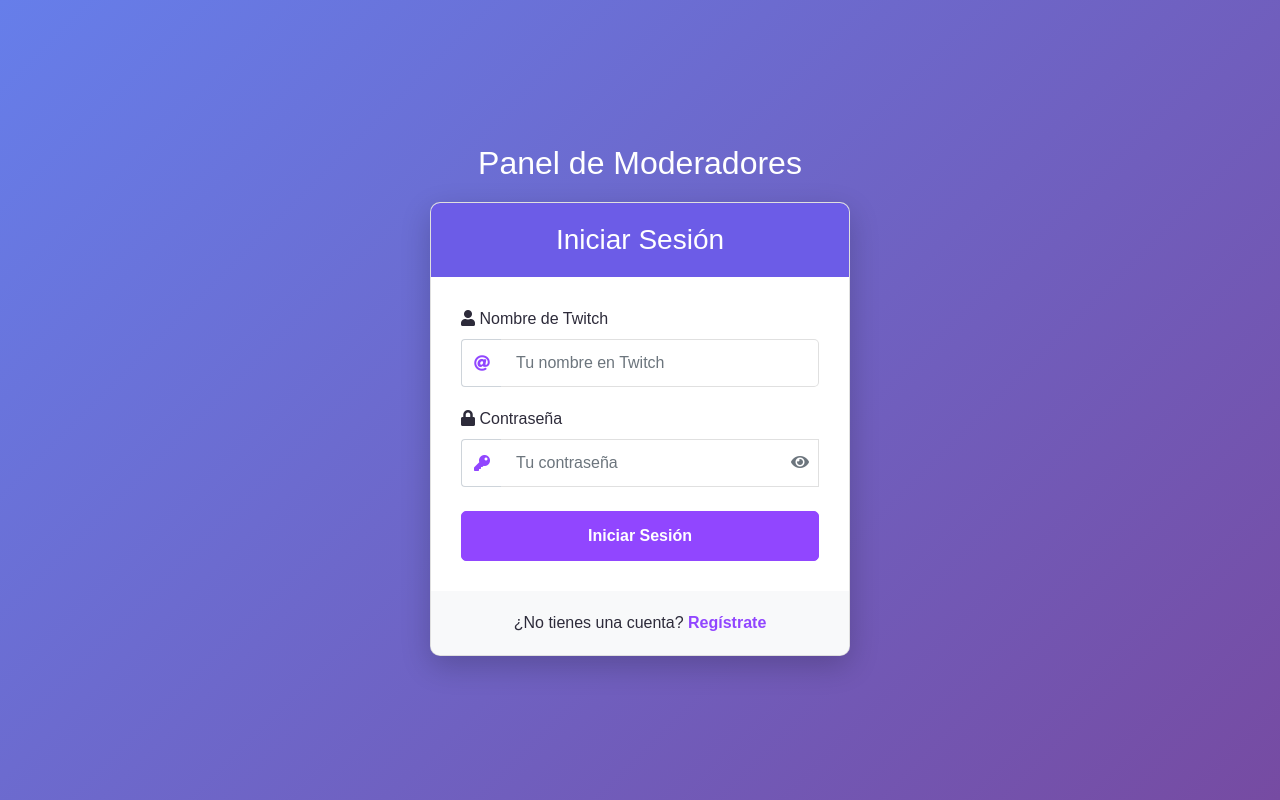
After one commit to MatiasTorres0/mods-twitch, a Django app: page /login/ in a window 1280 px wide. The commit adds this page. Run offline with Django 5.2, Linux system fonts and the light colour scheme; some libraries are stand-ins or nearby versions.

Commit message:
actualización 0.05

```diff
--- a/mods/core/templates/core/index.html
+++ b/mods/core/templates/core/index.html
@@ -51,7 +51,7 @@
               <a class="nav-link" href="{%url 'contact'%}">Contact</a>
             </li>
             <li class="nav-item">
-              <a class="btn btn-primary ml-lg-2" href="#">Free Analytics</a>
+              <a class="btn btn-primary ml-lg-2" href="{%url 'login'%}">Login</a>
             </li>
           </ul>
         </div>
--- /dev/null
+++ b/mods/core/templates/core/login.html
@@ -0,0 +1,229 @@
+<!DOCTYPE html>
+<html lang="es">
+<head>
+  <meta charset="UTF-8">
+  <meta name="viewport" content="width=device-width, initial-scale=1.0">
+  <meta http-equiv="X-UA-Compatible" content="ie=edge">
+  <meta name="copyright" content="MACode ID, https://macodeid.com/">
+  <title>Panel de Moderadores - Iniciar Sesión</title>
+  {% load static %}
+  <link rel="stylesheet" href="{% static 'core/css/maicons.css' %}">
+  <link rel="stylesheet" href="{% static 'core/css/bootstrap.css' %}">
+  <link rel="stylesheet" href="{% static 'core/vendor/animate/animate.css' %}">
+  <link rel="stylesheet" href="{% static 'core/css/theme.css' %}">
+  <link rel="stylesheet" href="https://cdnjs.cloudflare.com/ajax/libs/font-awesome/5.15.3/css/all.min.css">
+  <style>
+    body {
+      background-color: #f8f9fa;
+      background-image: linear-gradient(135deg, #667eea 0%, #764ba2 100%);
+      min-height: 100vh;
+      display: flex;
+      align-items: center;
+      justify-content: center;
+      margin: 0;
+      padding: 20px 0;
+    }
+    .login-container {
+      max-width: 450px;
+      width: 100%;
+      padding: 15px;
+    }
+    .card {
+      border-radius: 10px;
+      box-shadow: 0 10px 30px rgba(0, 0, 0, 0.2);
+      overflow: hidden;
+    }
+    .card-header {
+      background: #6c5ce7;
+      padding: 20px;
+      color: white;
+      border-bottom: none;
+    }
+    .card-body {
+      padding: 30px;
+    }
+    .form-group {
+      margin-bottom: 20px;
+      position: relative;
+    }
+    .form-control {
+      border-radius: 5px;
+      padding: 12px 15px;
+      border: 1px solid #e0e0e0;
+      transition: all 0.3s;
+    }
+    .form-control:focus {
+      border-color: #6c5ce7;
+      box-shadow: 0 0 0 0.2rem rgba(108, 92, 231, 0.25);
+    }
+    .btn-primary {
+      background-color: #6c5ce7;
+      border-color: #6c5ce7;
+      padding: 12px;
+      font-weight: 600;
+      border-radius: 5px;
+      transition: all 0.3s;
+    }
+    .btn-primary:hover {
+      background-color: #5b4bc4;
+      border-color: #5b4bc4;
+      transform: translateY(-2px);
+      box-shadow: 0 5px 15px rgba(108, 92, 231, 0.4);
+    }
+    .card-footer {
+      background-color: #f8f9fa;
+      border-top: none;
+      padding: 20px;
+    }
+    .logo {
+      text-align: center;
+      margin-bottom: 20px;
+    }
+    .logo img {
+      max-width: 120px;
+    }
+    .alert-danger {
+      border-radius: 5px;
+      background-color: #ffebee;
+      border-color: #ffcdd2;
+      color: #b71c1c;
+    }
+    .input-group-prepend .input-group-text {
+      background-color: transparent;
+      border-right: none;
+    }
+    .form-control.with-icon {
+      border-left: none;
+    }
+    .password-toggle {
+      position: absolute;
+      right: 10px;
+      top: 50%;
+      transform: translateY(-50%);
+      cursor: pointer;
+      z-index: 10;
+      color: #6c757d;
+    }
+    .input-group {
+      position: relative;
+    }
+    .input-group-text {
+      background-color: white;
+      border-right: none;
+    }
+    .form-control.with-icon {
+      border-left: none;
+    }
+    .twitch-color {
+      color: #9146FF;
+    }
+    .btn-twitch {
+      background-color: #9146FF;
+      border-color: #9146FF;
+    }
+    .btn-twitch:hover {
+      background-color: #7d3bdb;
+      border-color: #7d3bdb;
+    }
+    .animate__animated {
+      animation-duration: 0.8s;
+    }
+    @keyframes fadeIn {
+      from { opacity: 0; }
+      to { opacity: 1; }
+    }
+    .fadeIn {
+      animation-name: fadeIn;
+    }
+  </style>
+</head>
+<body>
+<div class="login-container animate__animated animate__fadeIn">
+  <div class="logo">
+    <h2 class="text-white">Panel de Moderadores</h2>
+  </div>
+  <div class="card">
+    <div class="card-header">
+      <h3 class="text-center m-0">Iniciar Sesión</h3>
+    </div>
+    <div class="card-body">
+      <form method="post">
+        {% csrf_token %}
+
+        <div class="form-group">
+          <label for="id_username"><i class="fas fa-user"></i> Nombre de Twitch</label>
+          <div class="input-group">
+            <div class="input-group-prepend">
+              <span class="input-group-text"><i class="fas fa-at twitch-color"></i></span>
+            </div>
+            <input type="text" name="username" class="form-control with-icon" id="id_username" placeholder="Tu nombre en Twitch" required>
+          </div>
+        </div>
+
+        <div class="form-group">
+          <label for="id_password"><i class="fas fa-lock"></i> Contraseña</label>
+          <div class="input-group">
+            <div class="input-group-prepend">
+              <span class="input-group-text"><i class="fas fa-key twitch-color"></i></span>
+            </div>
+            <input type="password" name="password" class="form-control with-icon" id="id_password" placeholder="Tu contraseña" required>
+            <span class="password-toggle" onclick="togglePassword()">
+              <i class="fas fa-eye" id="toggleIcon"></i>
+            </span>
+          </div>
+        </div>
+
+        {% if form.errors %}
+          <div class="alert alert-danger">
+            <p class="m-0"><i class="fas fa-exclamation-circle"></i> Tu nombre de usuario y contraseña no coinciden. Inténtalo de nuevo.</p>
+          </div>
+        {% endif %}
+
+        <button type="submit" class="btn btn-primary btn-twitch btn-block mt-4">Iniciar Sesión</button>
+      </form>
+    </div>
+    <div class="card-footer text-center">
+      <p class="m-0">¿No tienes una cuenta? <a href="{% url 'registro' %}" class="font-weight-bold twitch-color">Regístrate</a></p>
+    </div>
+  </div>
+</div>
+
+<script src="{% static 'core/js/jquery-3.5.1.min.js' %}"></script>
+<script src="{% static 'core/js/bootstrap.bundle.min.js' %}"></script>
+<script src="{% static 'core/js/theme.js' %}"></script>
+<script>
+  function togglePassword() {
+    const passwordInput = document.getElementById('id_password');
+    const toggleIcon = document.getElementById('toggleIcon');
+
+    if (passwordInput.type === 'password') {
+      passwordInput.type = 'text';
+      toggleIcon.classList.remove('fa-eye');
+      toggleIcon.classList.add('fa-eye-slash');
+    } else {
+      passwordInput.type = 'password';
+      toggleIcon.classList.remove('fa-eye-slash');
+      toggleIcon.classList.add('fa-eye');
+    }
+  }
+</script>
+<script>
+  // Prevenir problemas de recarga
+  document.addEventListener('DOMContentLoaded', function() {
+    // Asegurarse de que los elementos estén cargados correctamente
+    setTimeout(function() {
+      const passwordInput = document.getElementById('id_password');
+      const usernameInput = document.getElementById('id_username');
+      if (passwordInput) passwordInput.type = 'password';
+
+      // Limpiar campos en recarga si es necesario
+      if (performance.navigation.type === 1) { // 1 es recarga
+        if (passwordInput) passwordInput.value = '';
+        if (usernameInput) usernameInput.focus();
+      }
+    }, 100);
+  });
+</script>
+
+</body>
+</html>
--- a/mods/core/urls.py
+++ b/mods/core/urls.py
@@ -8,4 +8,6 @@ urlpatterns = [
     path('service/', views.service, name='service'),
     path('blog/', views.blog, name='blog'),
     path('blog_details/', views.blog_details, name='blog_details'),
+    path('registro/', views.registro, name='registro'),
+    path('login/', views.login, name='login'),
 ]
--- a/mods/core/views.py
+++ b/mods/core/views.py
@@ -1,4 +1,32 @@
-from django.shortcuts import render
+from django.shortcuts import render, redirect
+from django.contrib.auth import login, authenticate
+from django.views.generic import CreateView
+from django.urls import reverse_lazy
+from .forms import ModeradorRegistroForm
+from .models import Moderador
+
+class ModeradorRegistroView(CreateView):
+    model = Moderador
+    form_class = ModeradorRegistroForm
+    template_name = 'core/registro.html'
+    success_url = reverse_lazy('login')
+
+    def get_form(self, form_class=None):
+        form = super().get_form(form_class)
+        # Filtrar nombres de Twitch ya utilizados
+        nombres_usados = Moderador.objects.values_list('nombre_twitch', flat=True)
+        opciones_disponibles = [(key, value) for key, value in Moderador.MODERADOR if key not in nombres_usados]
+        form.fields['nombre_twitch'].choices = [('', 'Selecciona tu nombre de Twitch')] + opciones_disponibles
+        return form
+
+    def form_valid(self, form):
+        response = super().form_valid(form)
+        # Autenticar y loguear al usuario después del registro
+        username = form.cleaned_data.get('nombre_twitch')
+        password = form.cleaned_data.get('password1')
+        user = authenticate(username=username, password=password)
+        login(self.request, user)
+        return response
 
 # Create your views here.
 def index(request):
@@ -18,3 +46,9 @@ def blog(request):
 
 def blog_details(request):
     return render(request, 'core/blog_details.html')
+
+def registro(request):
+    return render(request, 'core/registro.html')
+
+def login(request):
+    return render(request, 'core/login.html')
--- a/mods/mods/settings.py
+++ b/mods/mods/settings.py
@@ -121,3 +121,7 @@ STATIC_URL = 'static/'
 # https://docs.djangoproject.com/en/5.2/ref/settings/#default-auto-field
 
 DEFAULT_AUTO_FIELD = 'django.db.models.BigAutoField'
+
+# ... existing code ...
+
+AUTH_USER_MODEL = 'core.Moderador'
```
Also changed, not shown: mods/core/forms.py (added, +20 -0 lines), mods/core/models.py (+44 -4 lines), mods/core/templates/core/registro.html (added, +245 -0 lines), mods/core/migrations/0002_alter_moderador_options_moderador_alias_and_more.py (added), mods/db.sqlite3, mods/settings.py (added).
